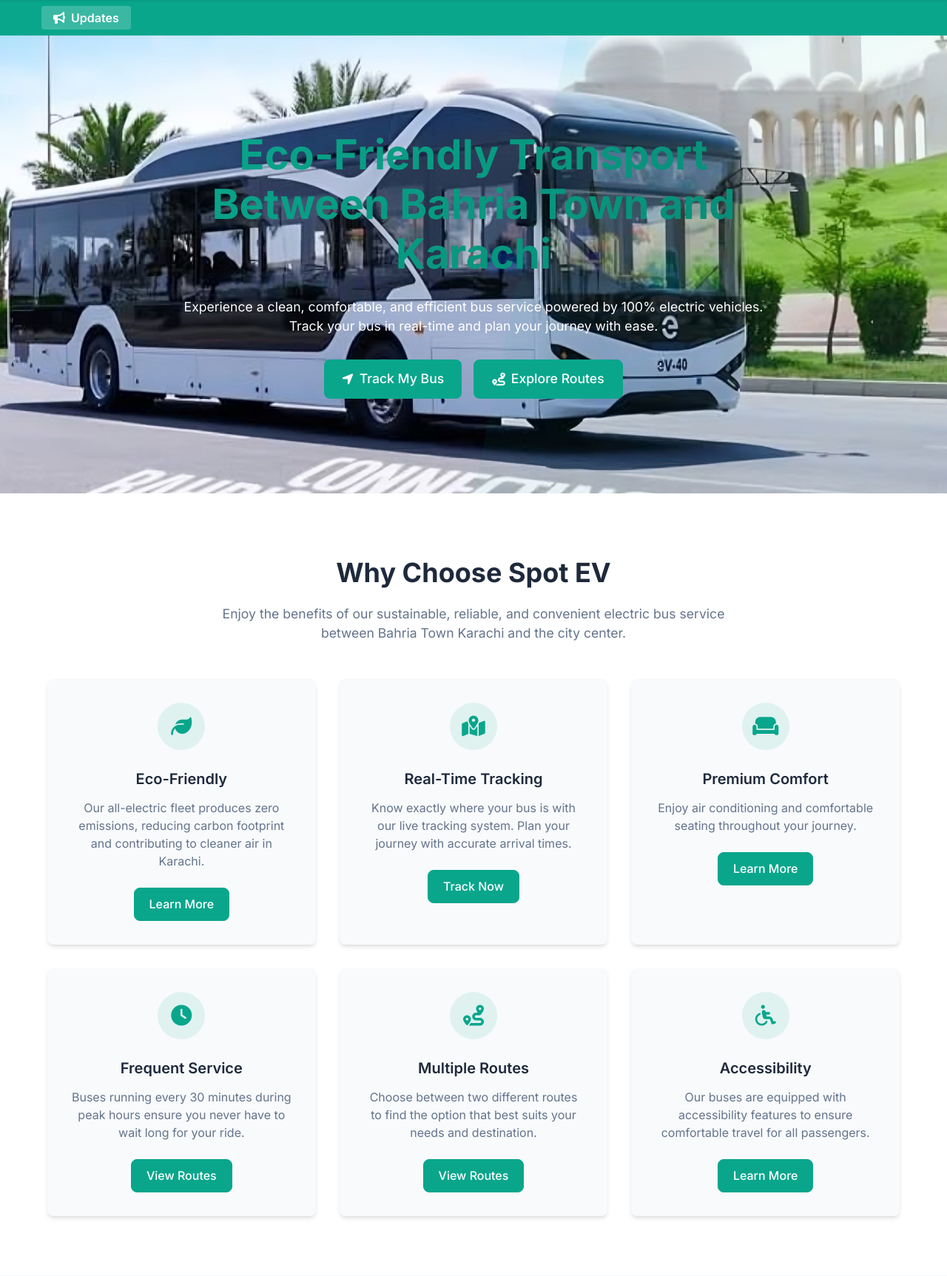
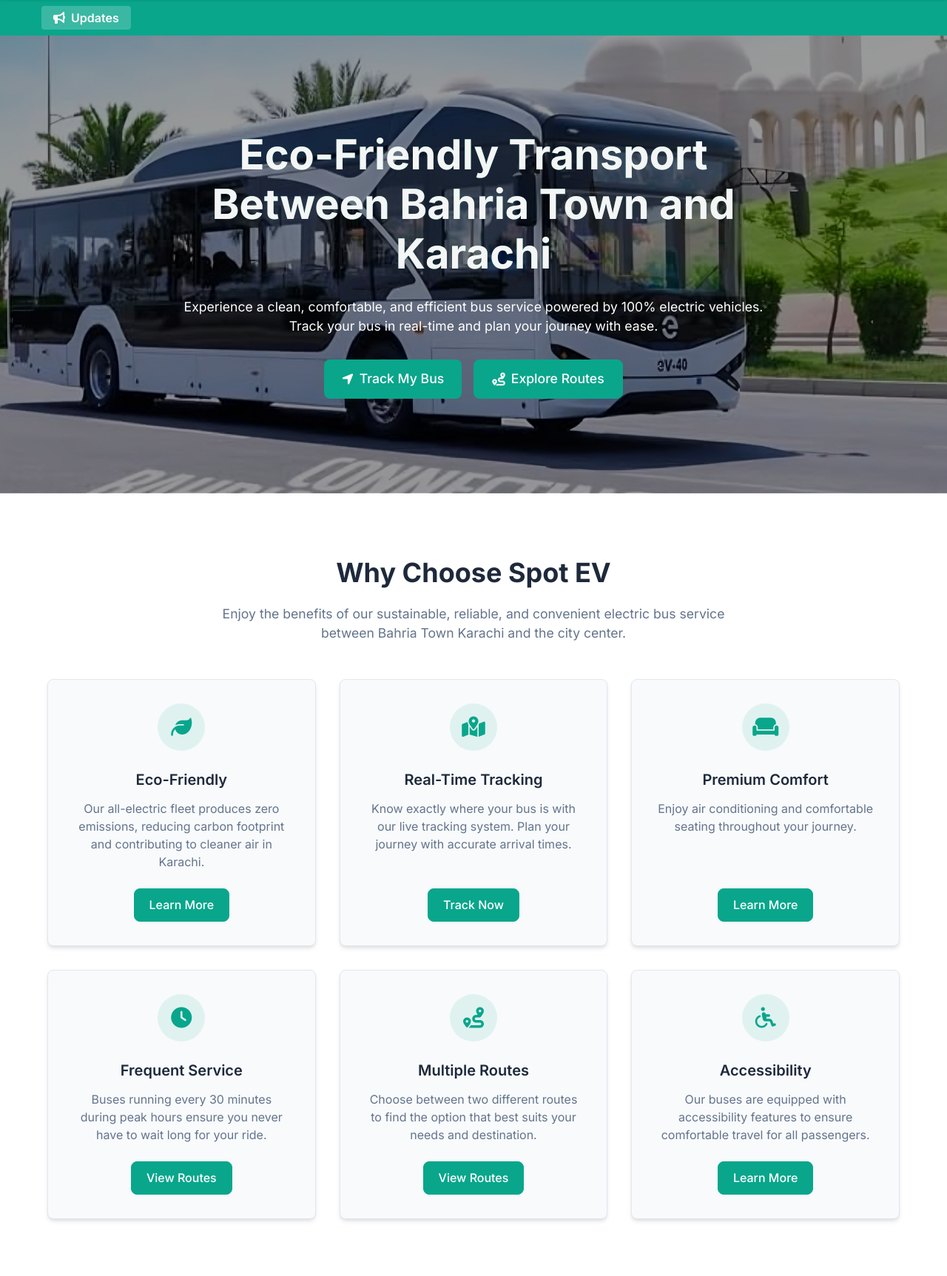
Before and after one commit to RajaWasim100/EVfinal, a Flask app: page / in a window 1280 px wide. Shown: the part 72-1797 px from the top of the page at 74% size. Run offline with Flask 3, Linux system fonts and the light colour scheme; some libraries are stand-ins or nearby versions.

Commit message:
Update main.css
Abdullah changes main css 1

```diff
--- a/static/css/main.css
+++ b/static/css/main.css
@@ -202,15 +202,47 @@
     background-color: var(--primary-color);
     color: white;
 }
+.btn-secondary {
+    background-color: var(--primary-color);
+    color: white;
+}
 
 .btn-primary:hover {
     background-color: var(--primary-dark);
 }
+.btn-secondary:hover {
+    background-color: var(--primary-dark);
+}
 
-.btn-outline {
+/* .btn-outline {
     background-color: var(--primary-color);
     border: 1px solid var(--primary-color);
     color: white ;
+} */
+
+.feature-item {
+  display: flex;
+  flex-direction: column;
+  justify-content: space-between;
+  height: 100%; /* Ensure equal height for all feature cards */
+  padding: 1.5rem;
+  border: 1px solid #e2e8f0;
+  border-radius: 10px;
+  box-shadow: var(--shadow-sm);
+  background: white;
+}
+
+.feature-desc {
+  flex-grow: 1; /* Push the button down */
+  margin-bottom: 1rem;
+}
+
+.btn-outline {
+  background-color: var(--primary-color);
+  border: 1px solid var(--primary-color);
+  color: white ;
+  align-self: center; /* optional: aligns button to the left */
+  margin-top: auto; /* ensures it's always at the bottom */
 }
 
 .btn-outline:hover {
@@ -244,9 +276,9 @@
     position: absolute;
     top: 0;
     right: 0;
-    width: 50%;
+    width: 125%;
     height: 100%;
-    background-color: rgba(9, 166, 140, 0.05);
+    background-color: rgba(0, 0, 0, 0.4);
     clip-path: polygon(20% 0, 100% 0, 100% 100%, 0% 100%);
     z-index: 1;
 }
@@ -270,7 +302,7 @@
     background: linear-gradient(135deg, #09a68c 0%, #078a75 100%);
     -webkit-background-clip: text;
     background-clip: text;
-    color: transparent;
+    color: whitesmoke;
 }
 
 .hero-text {
```
